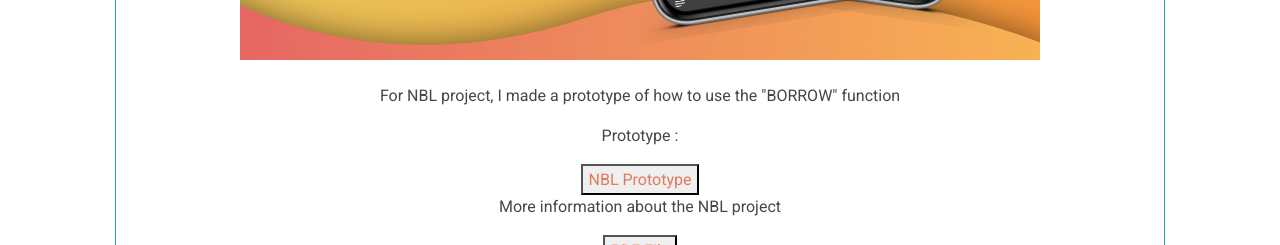
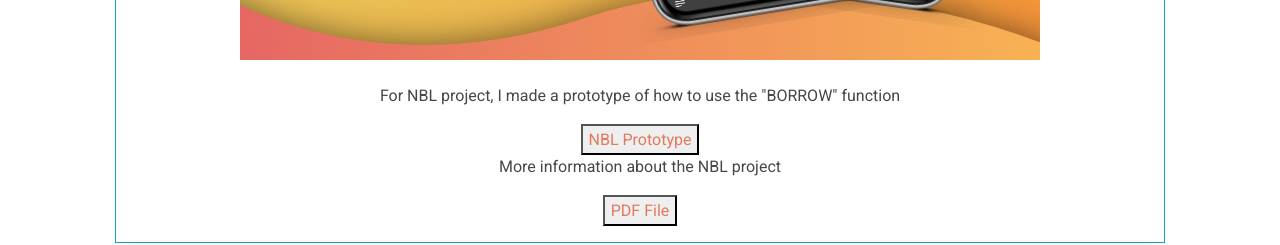
Before and after one commit to alligel/alliwebpage, a React (Create React App) app: page / in a window 1280 px wide. Shown: the part 4260-4505 px from the top of the page. Built offline with nearby package versions, Linux system fonts and the light colour scheme; a web font is replaced by a local one.

Commit message:
fixed active content

```diff
--- a/src/components/UXworks.jsx
+++ b/src/components/UXworks.jsx
@@ -11,14 +11,9 @@ function UXworks() {
         <img className="ux-img" src={NBLads} alt="alli-uxwork"/>
         <br/>
         <br/>
-        <p>For NBL project, I made a prototype of how to use the "BORROW" function</p>
-        <p>Prototype :  </p><button><a href="https://alli38803.invisionapp.com/console/share/MB2KWCUZQ5/630036371" target="_blank">NBL Prototype</a></button>
+        <p>For NBL project, I made a prototype of how to use the "BORROW" function</p> <button><a href="https://alli38803.invisionapp.com/console/share/MB2KWCUZQ5/630036371" target="_blank">NBL Prototype</a></button>
         <p>More information about the NBL project</p><button><a href="https://drive.google.com/file/d/1I-zUG4Z1Nm-3kb20z1cO6z9YE7tIfzE8/view?usp=sharing" target="_blank">PDF File</a></button>
         </div>
-
-
-
-
 
     </section>
   );
--- a/src/components/Works.jsx
+++ b/src/components/Works.jsx
@@ -38,7 +38,7 @@ export default function Works(){
             {/* tap content */}
                 <div class="tab-content h-75">
                     <div className="tab-pane h-100 p-3 active border border-info" id="UX" role="tabpanel" aria-labelledby="UX-tab"><UXWorks /></div>
-                    <div className="tab-pane h-100 p-3 active border border-secondary" id="artworks" role="tabpanel" aria-labelledby="artworks-tab"><ArtWorks /></div>
+                    <div className="tab-pane h-100 p-3 border border-secondary" id="artworks" role="tabpanel" aria-labelledby="artworks-tab"><ArtWorks /></div>
                     <div className="tab-pane h-100 p-3 border border-warning" id="codingworks" role="tabpanel" aria-labelledby="codingworks-tab"><CodingWorks /></div>
                     <div className="tab-pane h-100 p-3 border border-danger" id="photoworks" role="tabpanel" aria-labelledby="photoworks-tab"><PhotoWorks /></div>
                 </div>
```
